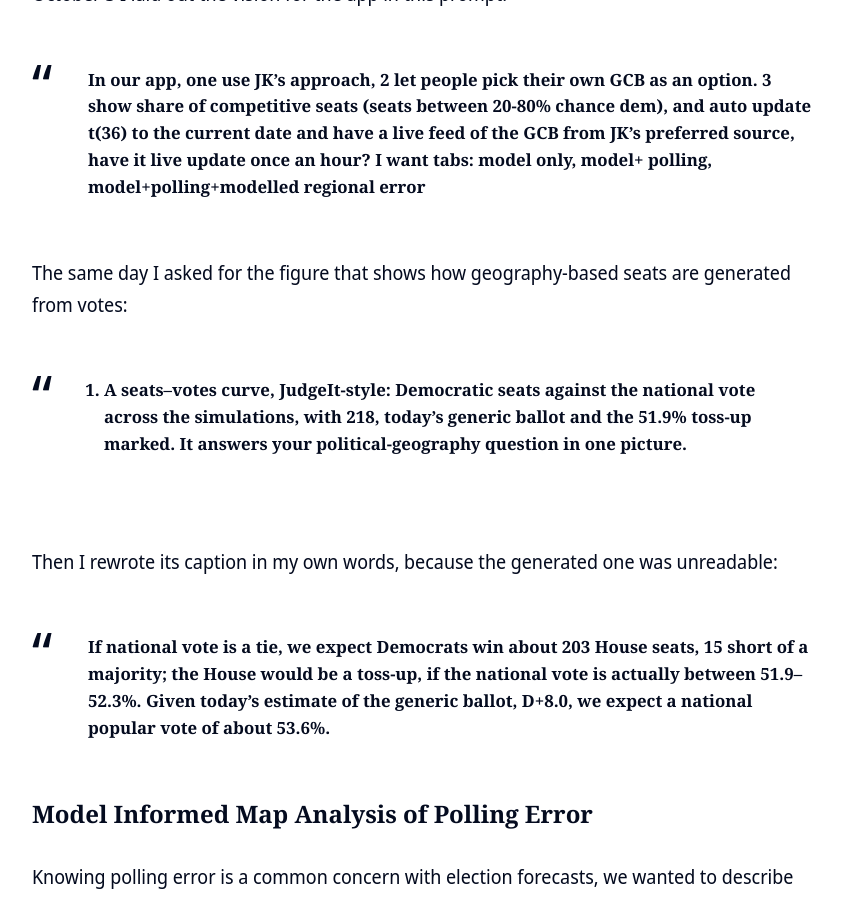
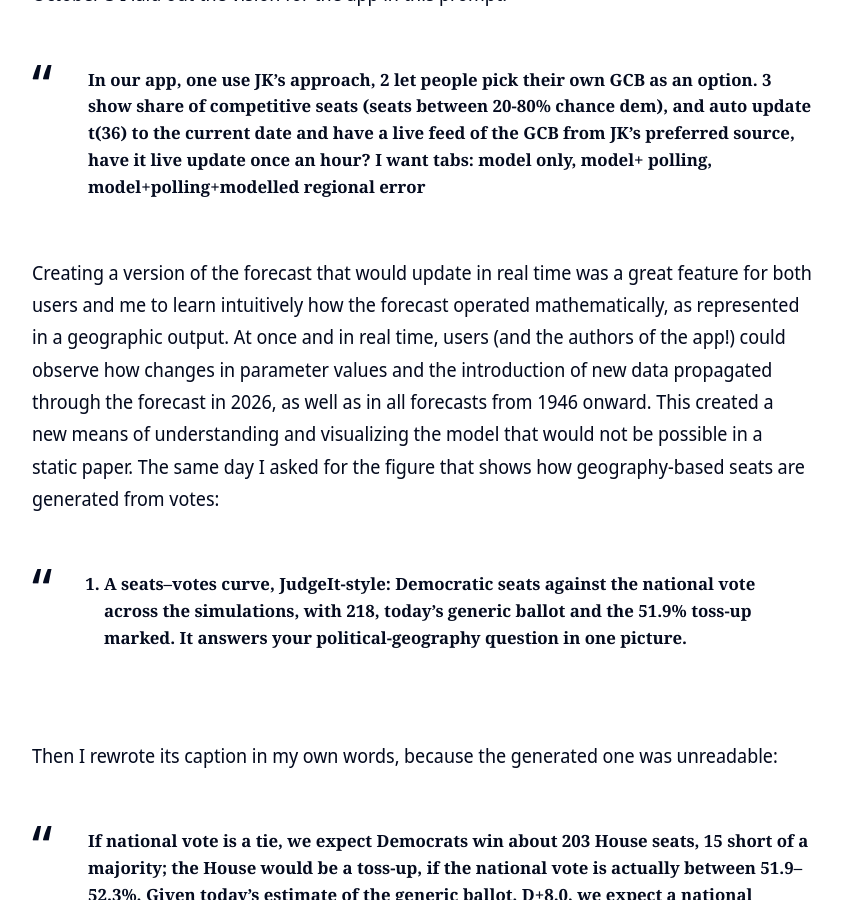
Before and after one commit to danielEbanks/danielEbanks.github.io, a Jekyll site: the page built from _pages/map.md, in a window 1280 px wide and 900 px high, scrolled down 13338 px. Shown: the whole window, without its empty margins (218-1060 px from the left). Built offline with Jekyll 4.4.1, drawn with Linux system fonts in a browser that asks for light colours; nearby versions of some CDN libraries.

Commit message:
/map: real-time forecast paragraph in Danny's words
Co-Authored-By: Claude Opus 5.5 <noreply@anthropic.com>

```diff
--- a/_pages/map.md
+++ b/_pages/map.md
@@ -163,7 +163,7 @@ As I worked, I had an idea to be able to click-a-seat and do more in-depth analy
 
 > In our app, one use JK's approach, 2 let people pick their own GCB as an option. 3 show share of competitive seats (seats between 20-80% chance dem), and auto update t(36) to the current date and have a live feed of the GCB from JK's preferred source, have it live update once an hour? I want tabs: model only, model+ polling, model+polling+modelled regional error
 
-The same day I asked for the figure that shows how geography-based seats are generated from votes:
+Creating a version of the forecast that would update in real time was a great feature for both users and me to learn intuitively how the forecast operated mathematically, as represented in a geographic output. At once and in real time, users (and the authors of the app!) could observe how changes in parameter values and the introduction of new data propagated through the forecast in 2026, as well as in all forecasts from 1946 onward. This created a new means of understanding and visualizing the model that would not be possible in a static paper. The same day I asked for the figure that shows how geography-based seats are generated from votes:
 
 > 1. A seats–votes curve, JudgeIt-style: Democratic seats against the national vote across the simulations, with 218, today's generic ballot and the 51.9% toss-up marked. It answers your political-geography question in one picture.
 
```
